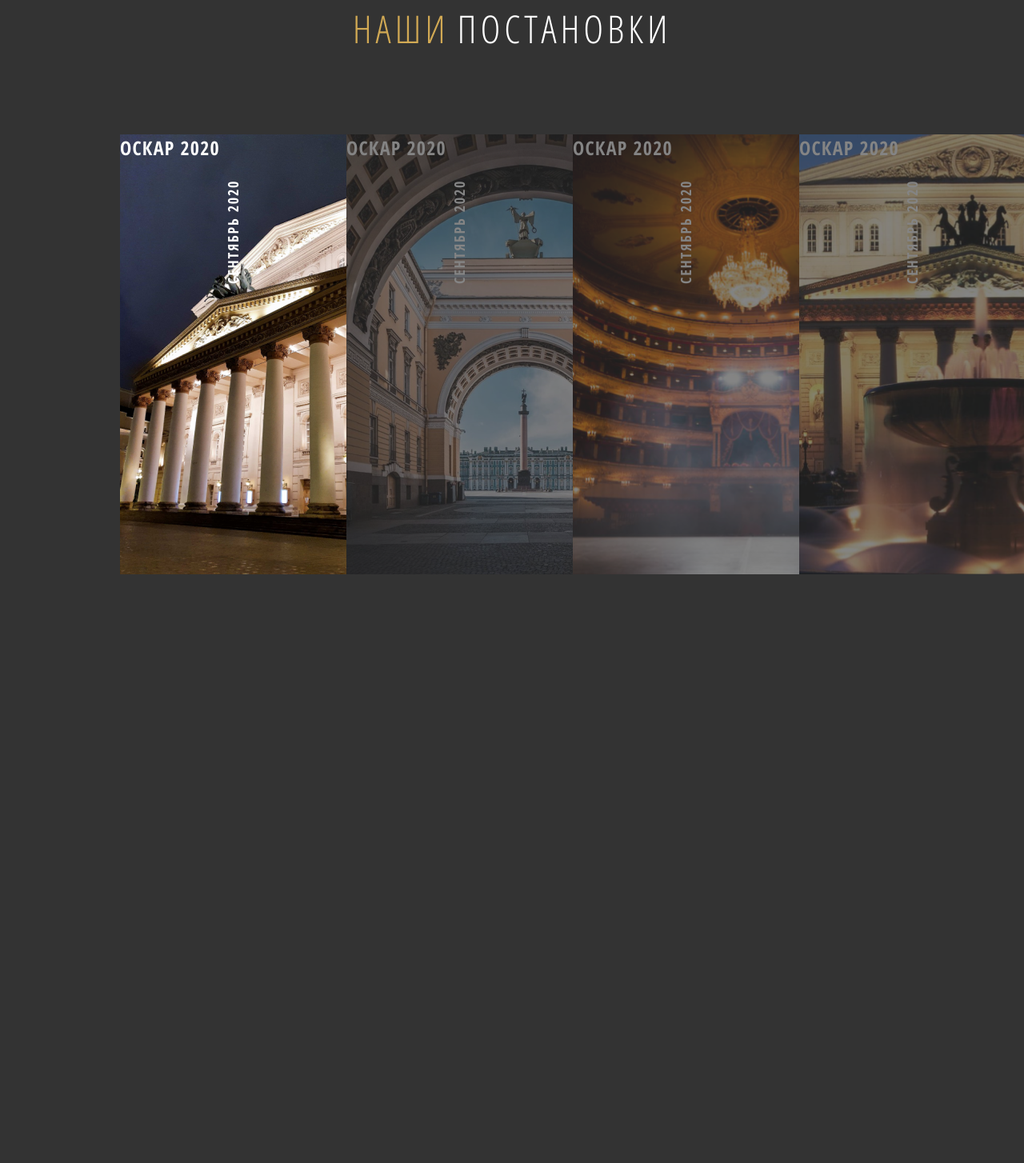
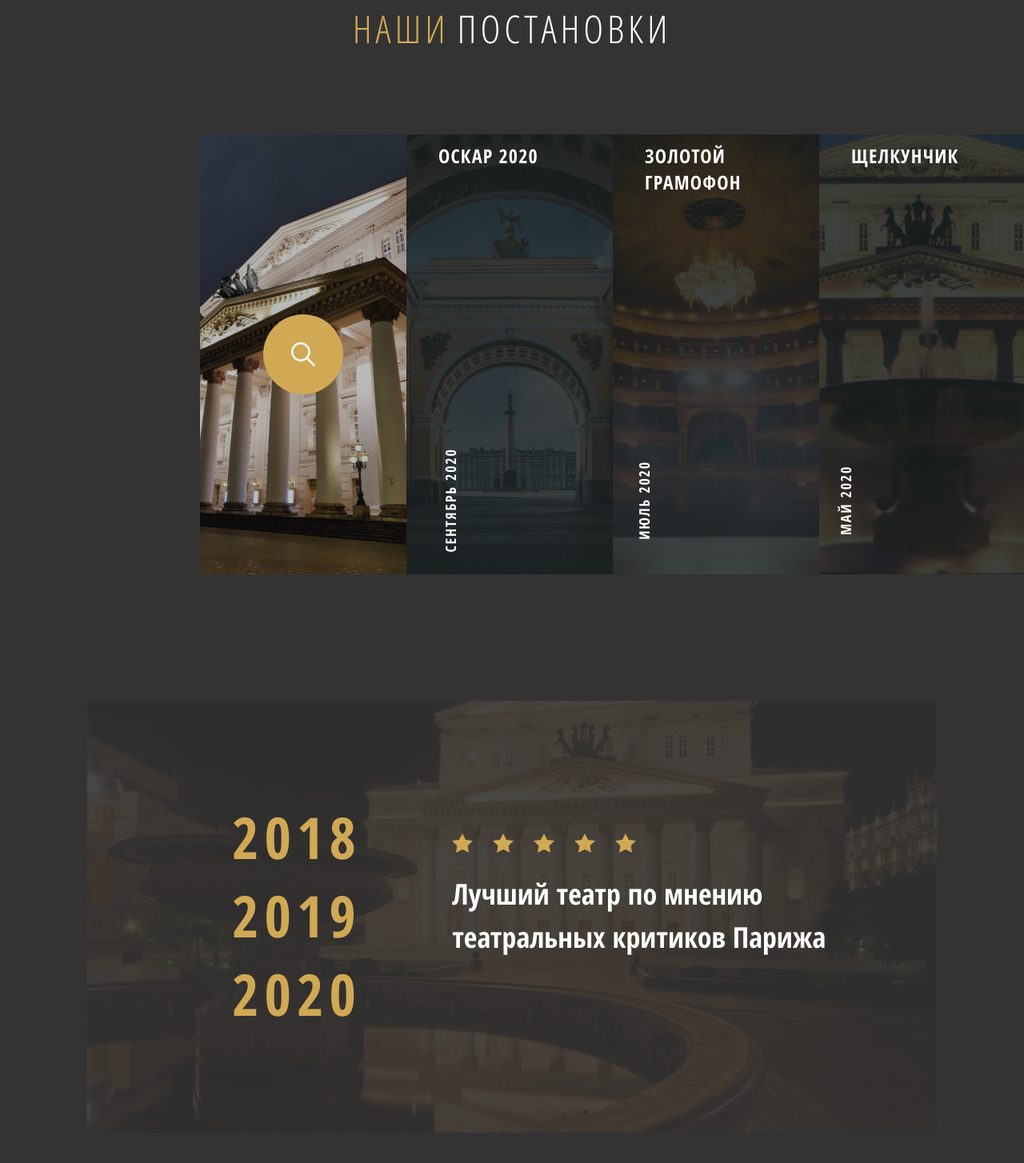
Before and after one commit to barbossa1991/theater-project, a website: page app/index.html in a window 1280 px wide. Shown: the part 1585-3039 px from the top of the page at 80% size. Before the commit the page ends 2453 px from the top, so only its background shows below. Drawn offline with nearby package versions, Linux system fonts and the light colour scheme.

Commit message:
section rate is done

```diff
--- a/app/index.html
+++ b/app/index.html
@@ -86,59 +86,99 @@
         <div class="productions__title"><span class="color-text">наши</span>постановки</div>
         <div class="productions__slider">
             <div class="productions__slider-item" style="background-image: url(img/production-slider-1.png);">
-                <div class="productions__slider-title">ОСКАР 2020</div>
+                <div class="productions__slider-inner">
+                    <div class="productions__slider-title">ОСКАР 2020</div>
                 <div class="productions__slider-date">сентябрь 2020</div>
                 <div class="productions__slider-search">
                     <img src="img/search.png" alt="">
                 </div>
+                </div>
             </div>
             <div class="productions__slider-item" style="background-image: url(img/production-slider-2.png);">
-                <div class="productions__slider-title">ОСКАР 2020</div>
+                <div class="productions__slider-inner">
+                    <div class="productions__slider-title">ОСКАР 2020</div>
                 <div class="productions__slider-date">сентябрь 2020</div>
                 <div class="productions__slider-search">
                     <img src="img/search.png" alt="">
                 </div>
+                </div>
             </div>
             <div class="productions__slider-item" style="background-image: url(img/production-slider-3.png);">
-                <div class="productions__slider-title">ОСКАР 2020</div>
+                <div class="productions__slider-inner">
+                    <div class="productions__slider-title">золотой грамофон</div>
+                <div class="productions__slider-date">июль 2020</div>
+                <div class="productions__slider-search">
+                    <img src="img/search.png" alt="">
+                </div>
+                </div>
+            </div>
+            <div class="productions__slider-item" style="background-image: url(img/production-slider-4.png);">
+                <div class="productions__slider-inner">
+                    <div class="productions__slider-title">щелкунчик</div>
+                <div class="productions__slider-date">май 2020</div>
+                <div class="productions__slider-search">
+                    <img src="img/search.png" alt="">
+                </div>
+                </div>
+            </div>
+            <div class="productions__slider-item" style="background-image: url(img/production-slider-1.png);">
+                <div class="productions__slider-inner">
+                    <div class="productions__slider-title">ОСКАР 2020</div>
                 <div class="productions__slider-date">сентябрь 2020</div>
                 <div class="productions__slider-search">
                     <img src="img/search.png" alt="">
                 </div>
+                </div>
             </div>
-            <div class="productions__slider-item" style="background-image: url(img/production-slider-4.png);">
-                <div class="productions__slider-title">ОСКАР 2020</div>
+            <div class="productions__slider-item" style="background-image: url(img/production-slider-2.png);">
+                <div class="productions__slider-inner">
+                    <div class="productions__slider-title">ОСКАР 2020</div>
                 <div class="productions__slider-date">сентябрь 2020</div>
                 <div class="productions__slider-search">
                     <img src="img/search.png" alt="">
                 </div>
+                </div>
             </div>
-            <div class="productions__slider-item" style="background-image: url(img/production-slider-1.png);">
-                <div class="productions__slider-title">ОСКАР 2020</div>
-                <div class="productions__slider-date">сентябрь 2020</div>
+            <div class="productions__slider-item" style="background-image: url(img/production-slider-3.png);">
+                <div class="productions__slider-inner">
+                    <div class="productions__slider-title">золотой грамофон</div>
+                <div class="productions__slider-date">июль 2020</div>
                 <div class="productions__slider-search">
                     <img src="img/search.png" alt="">
                 </div>
+                </div>
             </div>
-            <div class="productions__slider-item" style="background-image: url(img/production-slider-2.png);">
-                <div class="productions__slider-title">ОСКАР 2020</div>
-                <div class="productions__slider-date">сентябрь 2020</div>
+            <div class="productions__slider-item" style="background-image: url(img/production-slider-4.png);">
+                <div class="productions__slider-inner">
+                    <div class="productions__slider-title">щелкунчик</div>
+                <div class="productions__slider-date">май 2020</div>
                 <div class="productions__slider-search">
                     <img src="img/search.png" alt="">
                 </div>
-            </div>
-            <div class="productions__slider-item" style="background-image: url(img/production-slider-3.png);">
-                <div class="productions__slider-title">ОСКАР 2020</div>
-                <div class="productions__slider-date">сентябрь 2020</div>
-                <div class="productions__slider-search">
-                    <img src="img/search.png" alt="">
                 </div>
             </div>
-            <div class="productions__slider-item" style="background-image: url(img/production-slider-4.png);">
-                <div class="productions__slider-title">ОСКАР 2020</div>
-                <div class="productions__slider-date">сентябрь 2020</div>
-                <div class="productions__slider-search">
-                    <img src="img/search.png" alt="">
+        </div>
+    </section>
+    <section class="rate">
+        <div class="container">
+            <div class="rate-block">
+                <div class="rate-block__left">
+                    <span class="color-text">2018</span>
+                    <span class="color-text">2019</span>
+                    <span class="color-text">2020</span>
+                </div>
+                <div class="rate-block__right">
+                    <div class="rate-block__right-images">
+                        <img src="img/rate-star.png" alt="">
+                        <img src="img/rate-star.png" alt="">
+                        <img src="img/rate-star.png" alt="">
+                        <img src="img/rate-star.png" alt="">
+                        <img src="img/rate-star.png" alt="">
+                    </div>
+                    <div class="rate-block__right-text">
+                        Лучший театр
+                        по мнению театральных критиков Парижа
+                    </div>
                 </div>
             </div>
         </div>
--- a/app/scss/style.scss
+++ b/app/scss/style.scss
@@ -217,23 +217,64 @@
     margin-bottom: 100px;
 }
 .productions__slider-item {
-    max-width: 442px;
+    max-width: 532px;
     min-height: 550px;
     width: 100%;
-    opacity: 0.4;
-    &:hover {
-        opacity: 1;
-        cursor: pointer;
+    background-size: cover;
+    background-position: center;
+    background-repeat: no-repeat;
+}
+.productions__slider .slick-current .productions__slider-inner {
+    background: rgba(#1C2121, .3);
+    .productions__slider-search {
+        display: block;
+    }
+    .productions__slider-title {
+        display: none;
+    }
+    .productions__slider-date {
+        display: none;
     }
 }
-.productions__slider .slick-current .productions__slider-item {
-    opacity: 1;
+.productions__slider {
+    margin-left: 250px;
 }
-.productions__slider {
-    margin-left: 150px;
+.productions__slider-inner {
+    position: relative;
+    max-width: 532px;
+    min-height: 550px;
+    width: 100%;
+    background: rgba(#1C2121, .85);
+    &:hover {
+        background: rgba(#1C2121, .3);
+        cursor: pointer;
+        .productions__slider-search {
+            display: block;
+        }
+        .productions__slider-title {
+            display: none;
+        }
+        .productions__slider-date {
+            display: none;
+        }
+    }
 }
 .productions__slider-search {
+    position: absolute;
+    top: 50%;
+    left: 50%;
+    transform: translate(-50%, -50%);
+    width: 100px;
+    height: 100px;
+    background-color: $gold;
+    border-radius: 50%;
     display: none;
+    img {
+        position: absolute;
+        top: 50%;
+        left: 50%;
+        transform: translate(-50%, -50%);
+    }
 }
 .productions__slider-title {
     font-weight: 700;
@@ -241,16 +282,61 @@
     line-height: 33px;
     letter-spacing: 0.05em;
     text-transform: uppercase;
-    opacity: 1;
+    padding-top: 10px;
+    padding-left: 40px;
 }
 .productions__slider-date {
+    position: absolute;
     font-weight: 700;
     font-size: 18px;
     line-height: 25px;
     letter-spacing: 0.1em;
     text-transform: uppercase;
     transform: rotate(-90deg);
-    opacity: 1;
+    left: -10px;
+    bottom: 80px;
+}
+.rate {
+    margin-bottom: 150px;
+}
+.rate-block {
+    background-image: url(../img/rate-bg.png);
+    background-position: center;
+    background-size: cover;
+    background-repeat: no-repeat;
+    min-height: 550px;
+    display: flex;
+    padding: 126px 95px 126px 190px;
+}
+.rate-block__left {
+    display: flex;
+    flex-direction: column;
+    margin-right: 103px;
+    span {
+        font-weight: 700;
+        font-size: 72px;
+        line-height: 98px;
+        letter-spacing: 0.1em;
+        text-transform: uppercase;
+    }
+}
+.rate-block__right {
+    display: flex;
+    flex-direction: column;
+    max-width: 540px;
+    padding-top: 45px;
+    &-images {
+        display: flex;
+        margin-bottom: 25px;
+        img {
+            margin-right: 25px;
+        }
+    }
+    &-text {
+        font-weight: 700;
+        font-size: 36px;
+        line-height: 54px;
+    }
 }
 
 
```
Also changed, not shown: app/css/style.min.css, app/img/rate-bg.png (added), app/img/rate-star.png (added).
